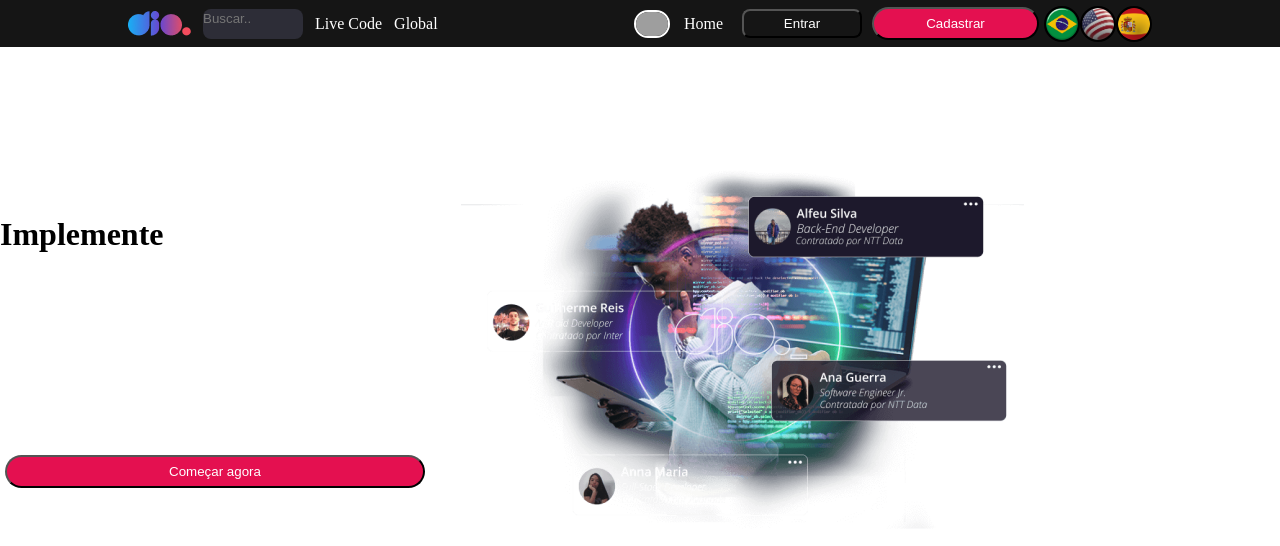
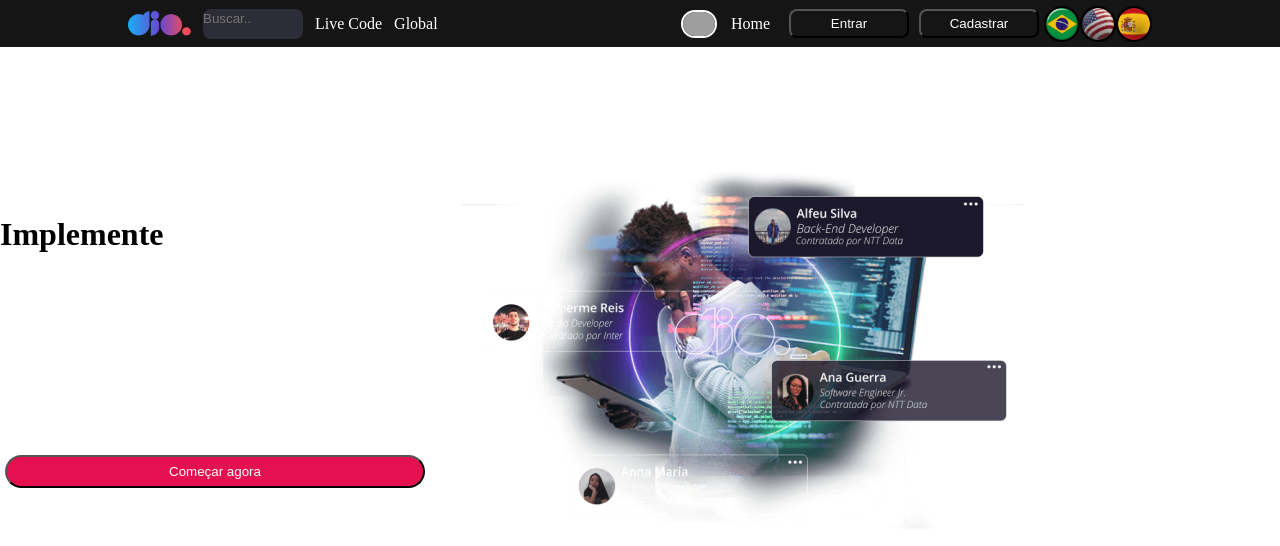
Before and after one commit to VictorBuarque/clone-dio-webpages-reactjs, a React (Vite) app: page / in a window 1280 px wide. Shown: the top 546 px of the page. Built offline with nearby package versions, Linux system fonts and the light colour scheme; grey boxes are pictures that could not be loaded.

Commit message:
refactor: change variant

```diff
--- a/src/components/Header/index.jsx
+++ b/src/components/Header/index.jsx
@@ -22,7 +22,7 @@
                         <UserPicture src="https://avatars.githubusercontent.com/u/114040791?s=400&u=469e400f38ea7024ac51746802037465d95f4244&v=4"/>
                         <MenuRight href="#">Home</MenuRight>
                         <CustomButton title="Entrar"></CustomButton>
-                        <CustomButton title="Cadastrar" variant="secondary"></CustomButton>
+                        <CustomButton title="Cadastrar" variant="primary"></CustomButton>
                         <FlagPicture src={brazil}/>
                         <FlagPicture src={eua}/>
                         <FlagPicture src={spain}/>
```
